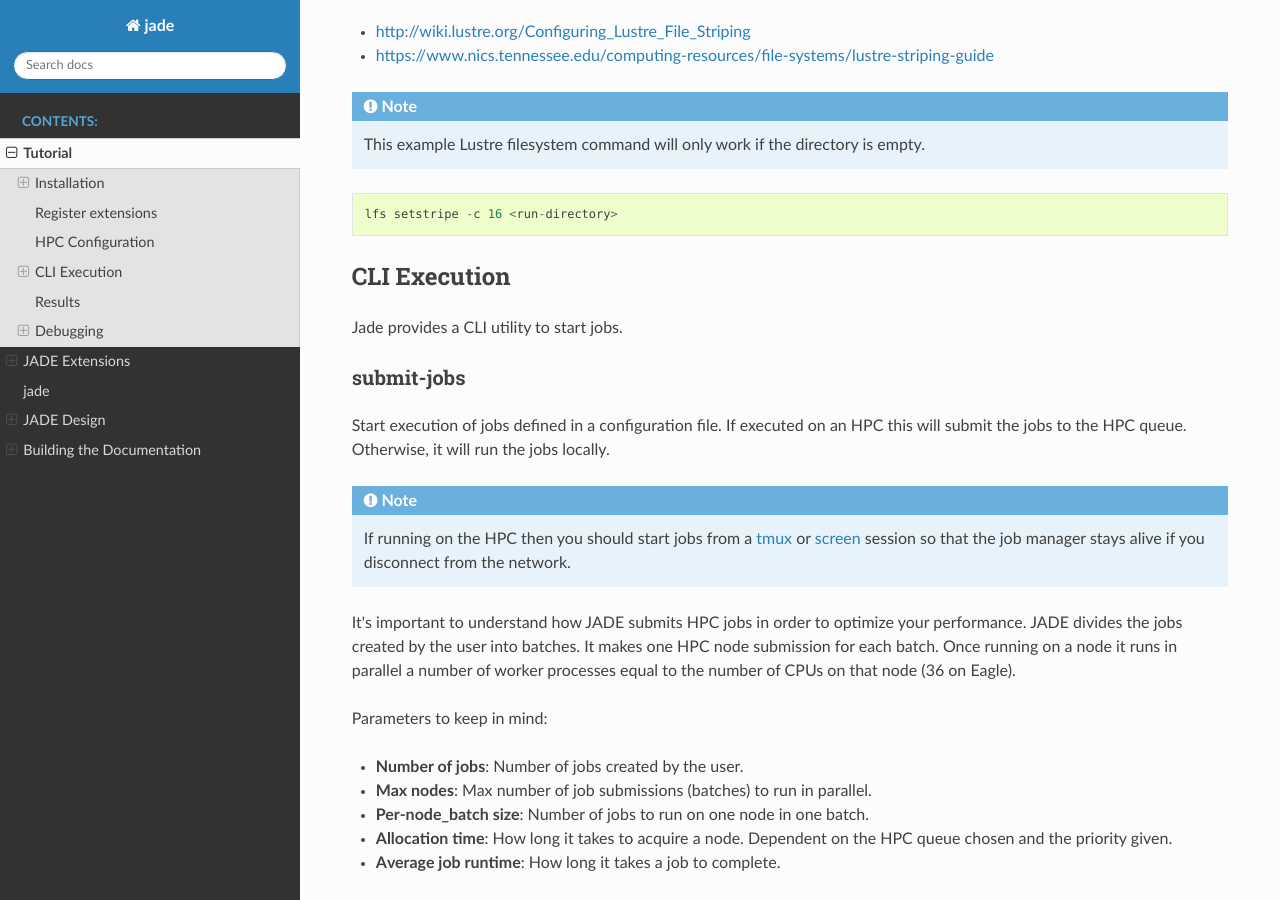
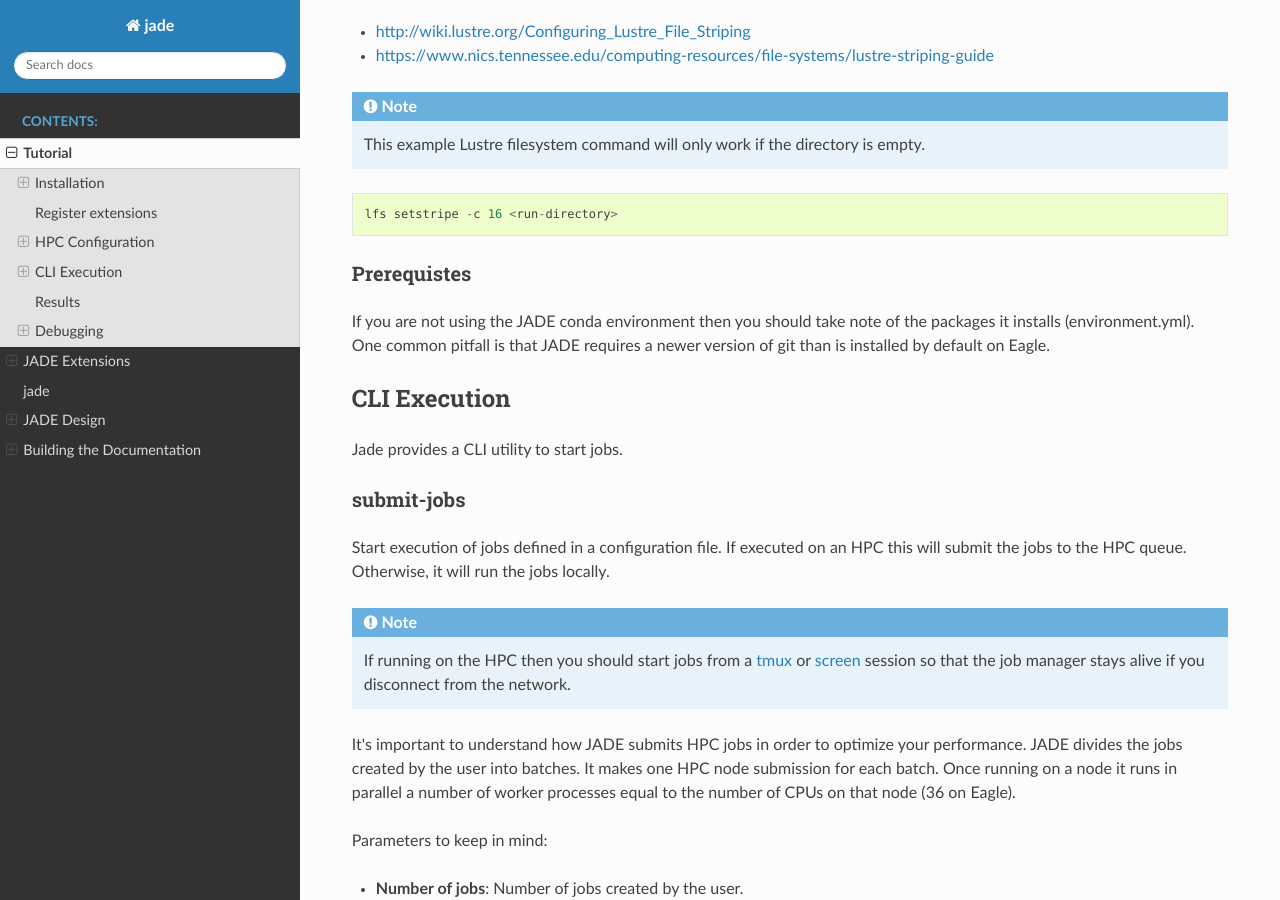
Before and after one commit to NREL/jade, a Sphinx documentation site: the page built from docs/source/tutorial.rst, in a window 1280 px wide and 900 px high, scrolled down 2678 px. Built offline with Sphinx 7.4.7 and the Read the Docs theme 2.0.0, drawn with Linux system fonts in a browser that asks for light colours; pages that are not in the unit, such as notebooks, are missing from menus.

Commit message:
Update tutorial

```diff
--- a/docs/source/tutorial.rst
+++ b/docs/source/tutorial.rst
@@ -140,6 +140,12 @@ References:
 
     lfs setstripe -c 16 <run-directory>
 
+Prerequistes
+============
+If you are not using the JADE conda environment then you should take note of
+the packages it installs (environment.yml). One common pitfall is that JADE
+requires a newer version of git than is installed by default on Eagle.
+
 
 CLI Execution
 *************
```
